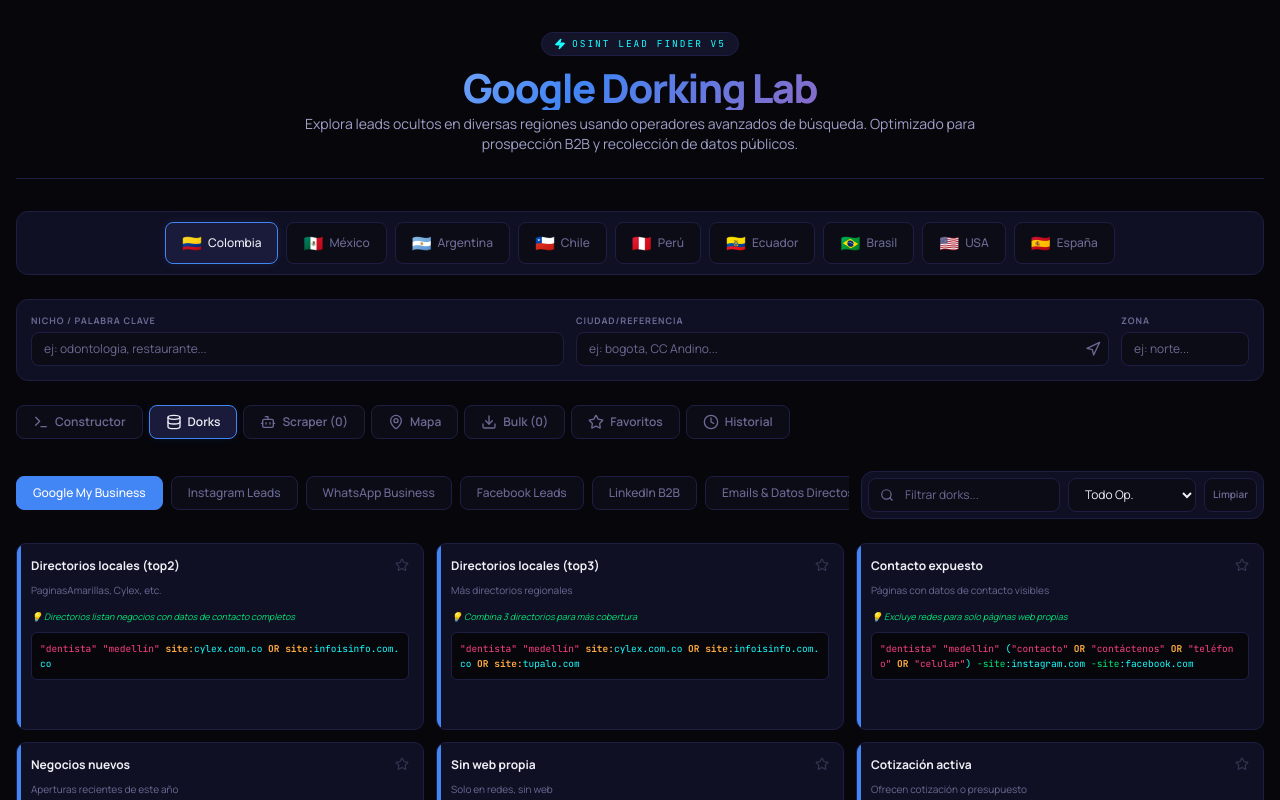
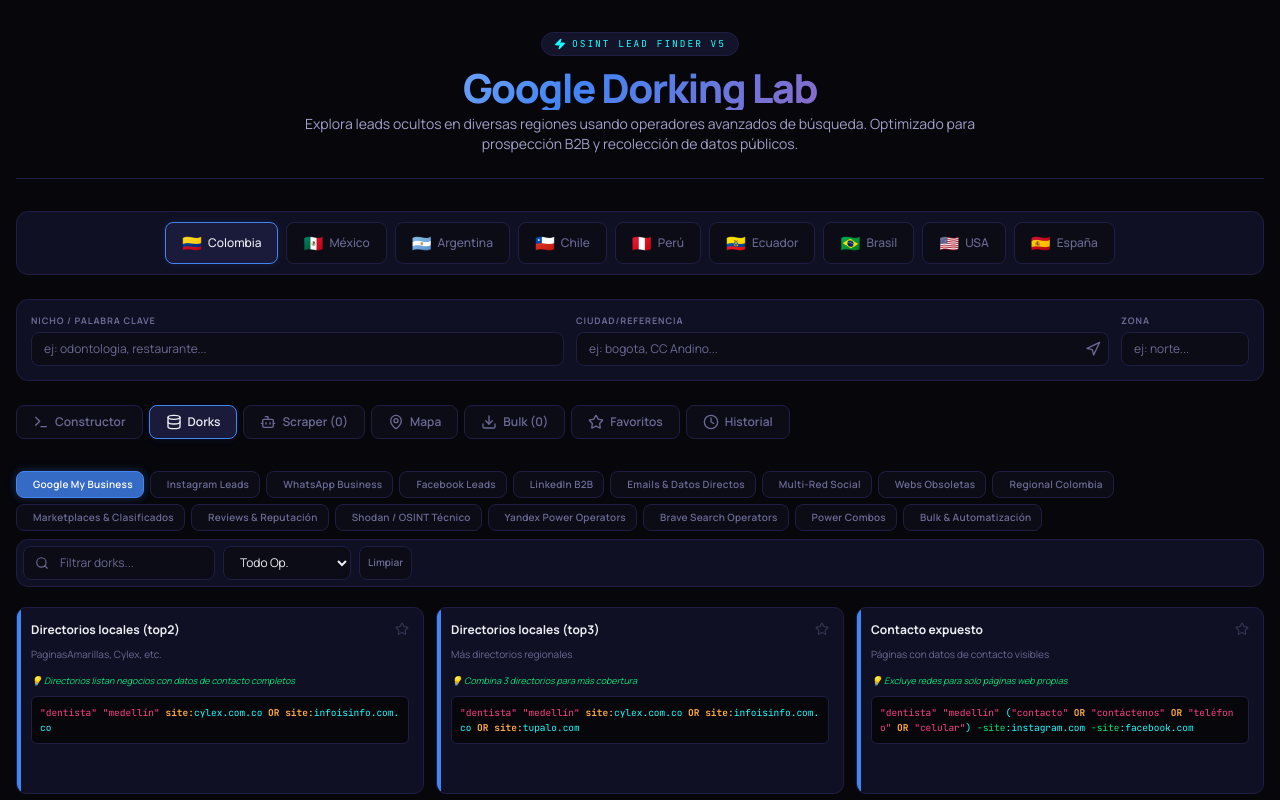
Before and after one commit to camilolealdev/scrapingtool2, a React (Vite) app: page / in a window 1280 px wide. Shown: the top 800 px of the page. Built offline with nearby package versions, Linux system fonts and the light colour scheme; no server answers.

Commit message:
fix: remove invalid App import from ScraperPanel, fix onGeocode->searchLocation in ConfigInputs, add missing useEffect import in useGeocoding, remove unused props from TemplatesTab; feat: replace scrollable category row with flex-wrap grid + glow active state

```diff
--- a/src/components/ConfigInputs.tsx
+++ b/src/components/ConfigInputs.tsx
@@ -25,9 +25,9 @@ export function ConfigInputs({ niche, setNiche, city, setCity, zone, setZone, sh
         <div className="relative group">
           <input id="city-input" name="city" className={`inp pr-10 ${showErrors && !city.trim() ? "border-red-brand bg-red-brand/5" : ""}`}
             placeholder="ej: bogota, CC Andino..." value={city} onChange={e => setCity(e.target.value)}
-            onKeyDown={e => e.key === "Enter" && onGeocode(city)} />
+            onKeyDown={e => e.key === "Enter" && searchLocation(city)} />
           <button className={`absolute right-2 top-1/2 -translate-y-1/2 text-t2 hover:text-blue-brand transition-colors ${geocoding ? "animate-spin" : ""}`}
-            onClick={() => onGeocode(city)} title="Geocodificar">
+            onClick={() => searchLocation(city)} title="Geocodificar">
             <Navigation className="w-4 h-4" />
           </button>
         </div>
--- a/src/components/ScraperPanel.tsx
+++ b/src/components/ScraperPanel.tsx
@@ -1,5 +1,4 @@
 import { Bot, Terminal, Instagram, Mail, Zap, Download, MapPin, Search } from "lucide-react";
-import { scrapeQuery, setScrapeQuery, scrapeResults, setScrapeResults, scraping, scrapeLog, scraperMode, setScraperMode, batchInput, setBatchInput, runAIScrape, runBatchScrape, exportLeadsCSV, sortedAndFilteredLeads, leadsSearch, setLeadsSearch, sortConfig, setSortConfig, showToast, generatePythonScript, region } from './App';
 
 interface Props {
   scrapeQuery: string;
--- a/src/components/TemplateList.tsx
+++ b/src/components/TemplateList.tsx
@@ -47,16 +47,25 @@ export default function TemplateList({ TEMPLATES, activeCategory, setActiveCateg
 
   return (
     <>
-      <div className="flex flex-wrap gap-3 mb-6 items-center">
-        <div className="flex gap-2 overflow-x-auto pb-1 scrollbar-none flex-1">
-          {Object.entries(TEMPLATES).map(([k, c]: any) => (
-            <button key={k} className={`btn border border-b0 transition-all font-medium whitespace-nowrap ${activeCategory === k ? "text-white" : "bg-bg1 text-t2"}`}
-              style={activeCategory === k ? { background: c.color, borderColor: c.color } : {}}
-              onClick={() => setActiveCategory(k)}
-            >
-              {c.name}
-            </button>
-          ))}
+      <div className="flex flex-col gap-2 mb-5">
+        <div className="flex flex-wrap gap-1.5">
+          {Object.entries(TEMPLATES).map(([k, c]: any) => {
+            const isActive = activeCategory === k;
+            return (
+              <button
+                key={k}
+                onClick={() => setActiveCategory(k)}
+                className={`flex items-center gap-1.5 px-2.5 py-[5px] rounded-lg border text-[10px] font-semibold tracking-wide transition-all duration-150 whitespace-nowrap
+                  ${isActive ? 'text-white' : 'bg-bg1 border-b0 text-t2 hover:text-white'}`}
+                style={isActive
+                  ? { background: `${c.color}cc`, borderColor: c.color, boxShadow: `0 0 10px ${c.color}50` }
+                  : {}}
+              >
+                <span className="text-[11px] leading-none">{c.icon}</span>
+                {c.name}
+              </button>
+            );
+          })}
         </div>
         <div className="flex gap-2 bg-bgc border border-b0 p-1.5 rounded-xl w-full lg:w-auto">
           <div className="relative">
--- a/src/components/TemplatesTab.tsx
+++ b/src/components/TemplatesTab.tsx
@@ -18,8 +18,6 @@ interface TemplatesTabProps {
   openSearch: (query: string, engine?: string) => void;
   setScrapeQuery: (v: string) => void;
   setTab: (v: string) => void;
-  showToast: (m: string) => void;
-  copyToClipboard: (t: string) => void;
 }
 
 export function TemplatesTab({
@@ -30,18 +28,25 @@ export function TemplatesTab({
 }: TemplatesTabProps) {
   return (
     <div>
-      <div className="flex flex-wrap gap-3 mb-6 items-center">
-        <div className="flex gap-2 overflow-x-auto pb-1 scrollbar-none flex-1">
-          {Object.entries(TEMPLATES).map(([k, c]) => (
-            <button
-              key={k}
-              className={`btn border border-b0 transition-all font-medium whitespace-nowrap ${activeCategory === k ? "text-white" : "bg-bg1 text-t2"}`}
-              style={activeCategory === k ? { background: c.color, borderColor: c.color } : {}}
-              onClick={() => setActiveCategory(k)}
-            >
-              {c.icon} {c.name}
-            </button>
-          ))}
+      <div className="flex flex-col gap-2 mb-5">
+        <div className="flex flex-wrap gap-1.5">
+          {Object.entries(TEMPLATES).map(([k, c]) => {
+            const isActive = activeCategory === k;
+            return (
+              <button
+                key={k}
+                onClick={() => setActiveCategory(k)}
+                className={`flex items-center gap-1.5 px-2.5 py-[5px] rounded-lg border text-[10px] font-semibold tracking-wide transition-all duration-150 whitespace-nowrap
+                  ${isActive ? 'text-white' : 'bg-bg1 border-b0 text-t2 hover:text-white'}`}
+                style={isActive
+                  ? { background: `${c.color}cc`, borderColor: c.color, boxShadow: `0 0 10px ${c.color}50` }
+                  : {}}
+              >
+                <span className="text-[11px] leading-none">{c.icon}</span>
+                {c.name}
+              </button>
+            );
+          })}
         </div>
         <div className="flex gap-2 bg-bgc border border-b0 p-1.5 rounded-xl w-full lg:w-auto">
           <div className="relative">
--- a/src/hooks/useGeocoding.ts
+++ b/src/hooks/useGeocoding.ts
@@ -1,4 +1,4 @@
-import { useState, useCallback } from 'react';
+import { useState, useCallback, useEffect } from 'react';
 
 export function useGeocoding(showToast: (msg: string) => void) {
   const [geocoding, setGeocoding] = useState(false);
```
